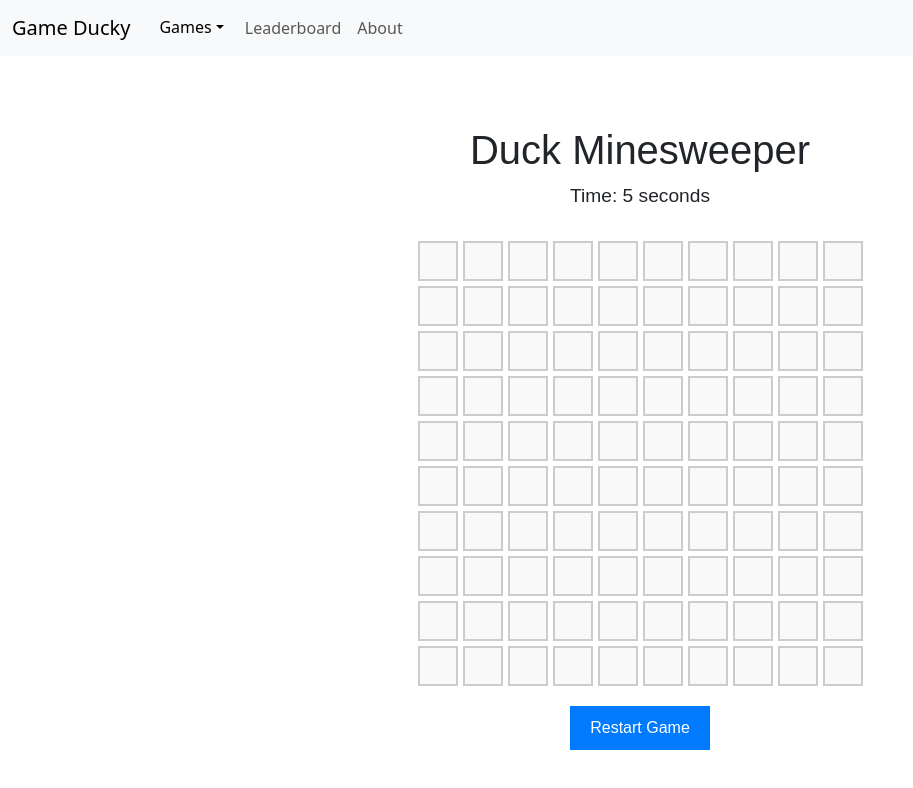
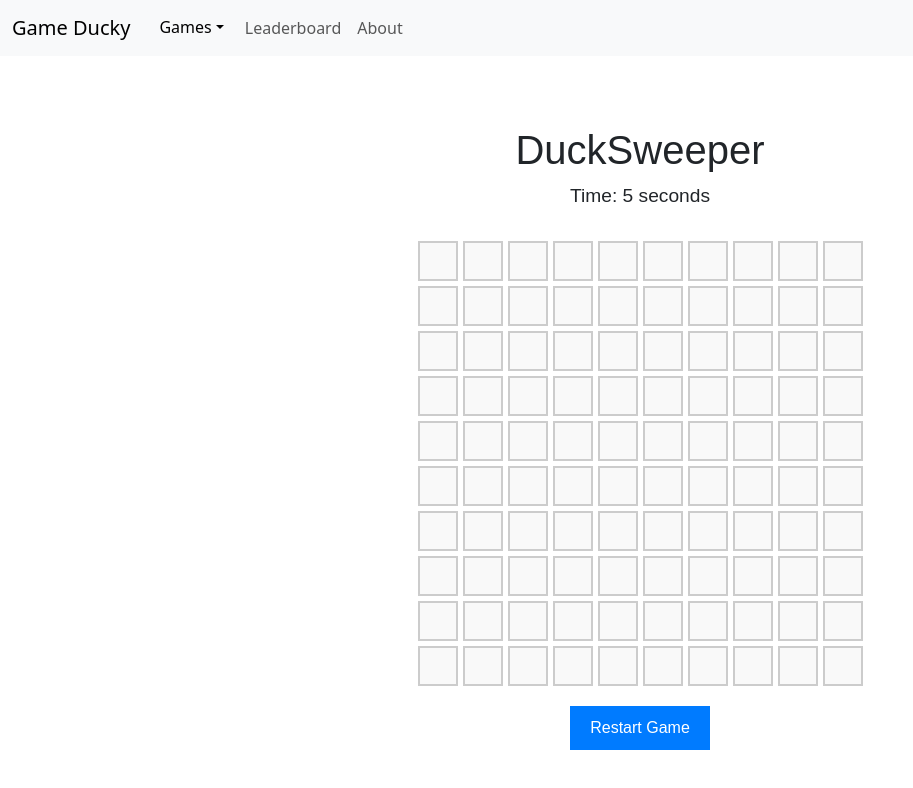
Before and after one commit to agarish25/CS-Topics-Sem-1-Project, a React (Create React App) app in the folder my-app/: page /ducksweeperpage in a window 1280 px wide. Shown: the top 788 px of the page, without its empty margins (0-913 px from the left). Built offline with nearby package versions, Linux system fonts and the light colour scheme.

Commit message:
minor changes

```diff
--- a/my-app/src/MineSweeper/MineSweeper.js
+++ b/my-app/src/MineSweeper/MineSweeper.js
@@ -116,13 +116,13 @@ const DuckMinesweeper = () => {
     if (revealedCells === totalCells - numDucks && allDucksFlagged) {
       setGameOver(true);
       clearInterval(intervalId);
-      alert("Congratulations! You won Duck Minesweeper!");
+      alert("Congratulations! You won DuckSweeper!");
     }
   };
 
   return (
     <div className="minesweeper-container">
-      <h1>Duck Minesweeper</h1>
+      <h1>DuckSweeper</h1>
       <div className="timer">Time: {time} seconds</div>
       <div className="grid">
         {grid.map((row, rowIndex) =>
--- a/my-app/src/Pages/Home.js
+++ b/my-app/src/Pages/Home.js
@@ -6,6 +6,7 @@ import BikeGame from "../BikeGame/BikeGame";
 import BikeGameThumbnail from "../BikeGame/BikeGameThumbnail.png";
 import DuckSweeperThumbnail from "../MineSweeper/DuckSweeperThumbnail.png";
 import WordDuckThumbnail from "../WordHunt/WordDuckThumbnail.png";
+import WordDuckThumbnail1 from "../WordHunt/WordDuckThumbnail1.png";
 
 const games = [
     { id: "1", name: "Bike Game", description:"Google Snake but better", gamePage:"bikegamepage", thumbnail: BikeGameThumbnail },
```
Also changed, not shown: my-app/src/WordHunt/WordDuckThumbnail1.png (added).
